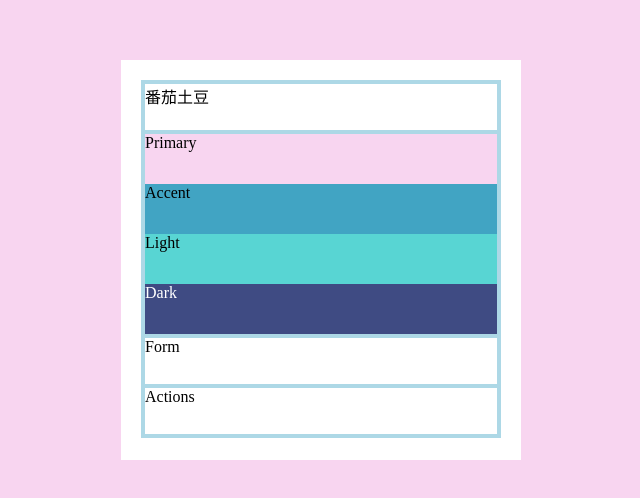
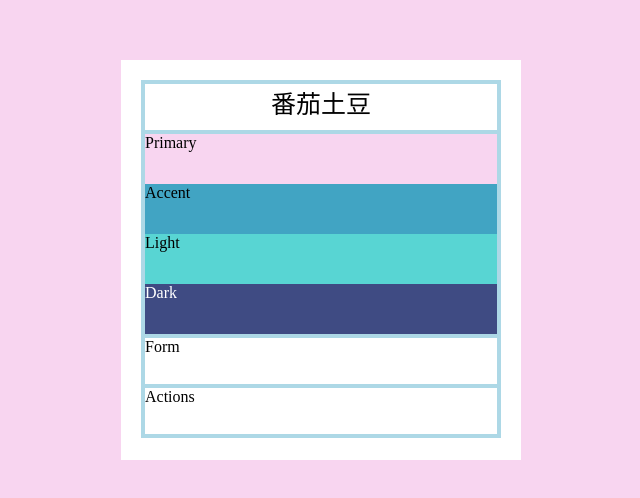
Before and after one commit to haoqicat/vtodo, a Vue app: page / in a window 1280 px wide. Shown: the part 140-638 px from the top of the page, without its empty margins (319-959 px from the left). Built offline with nearby package versions, Linux system fonts and the light colour scheme.

Commit message:
Header style

```diff
--- a/src/components/Header.vue
+++ b/src/components/Header.vue
@@ -10,8 +10,9 @@ export default {
 }
 </script>
 
-<style>
+<style scoped>
 .wrap {
-  border: 2px solid lightblue;
+  font-size: 25px;
+  text-align: center;
 }
 </style>
```
